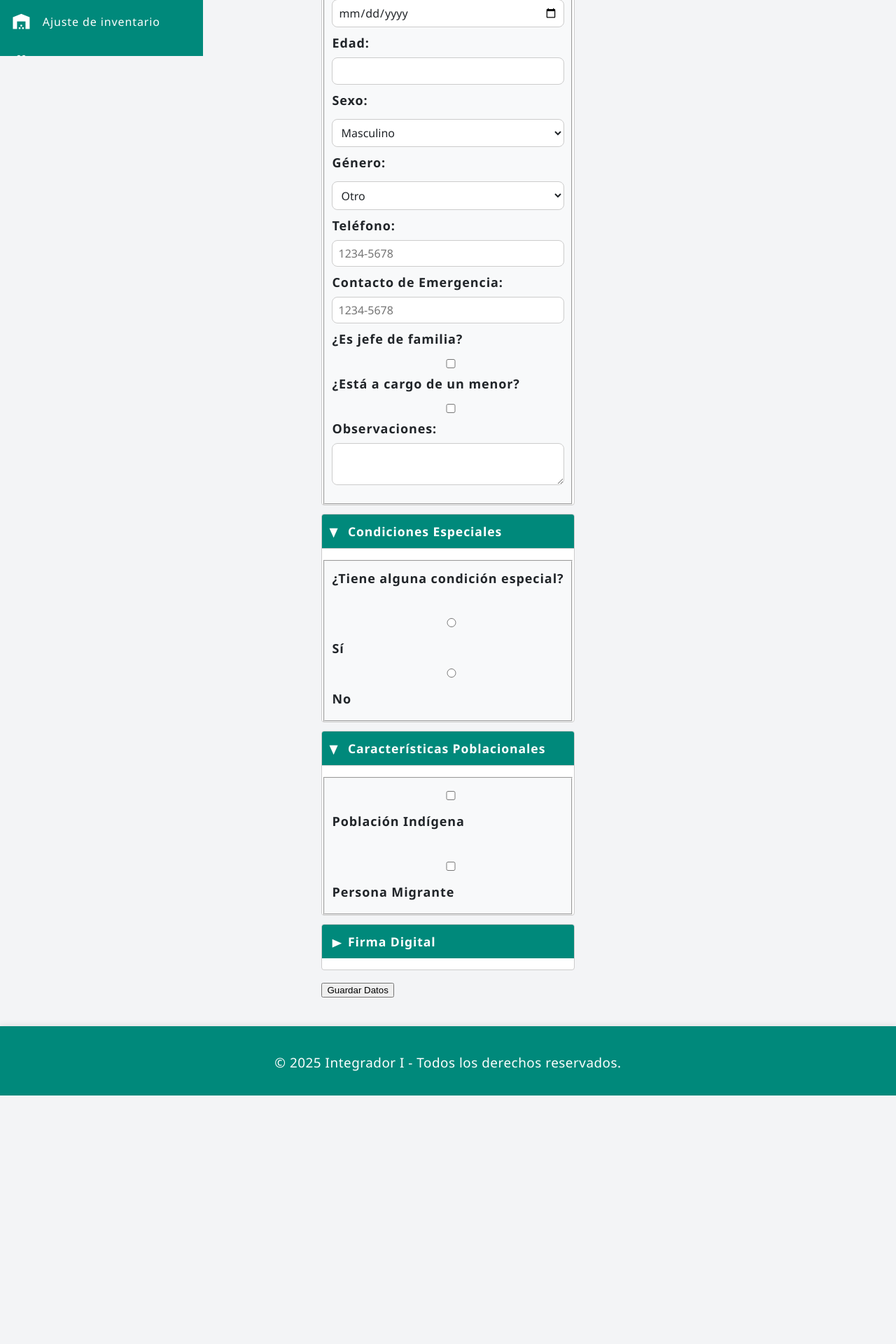
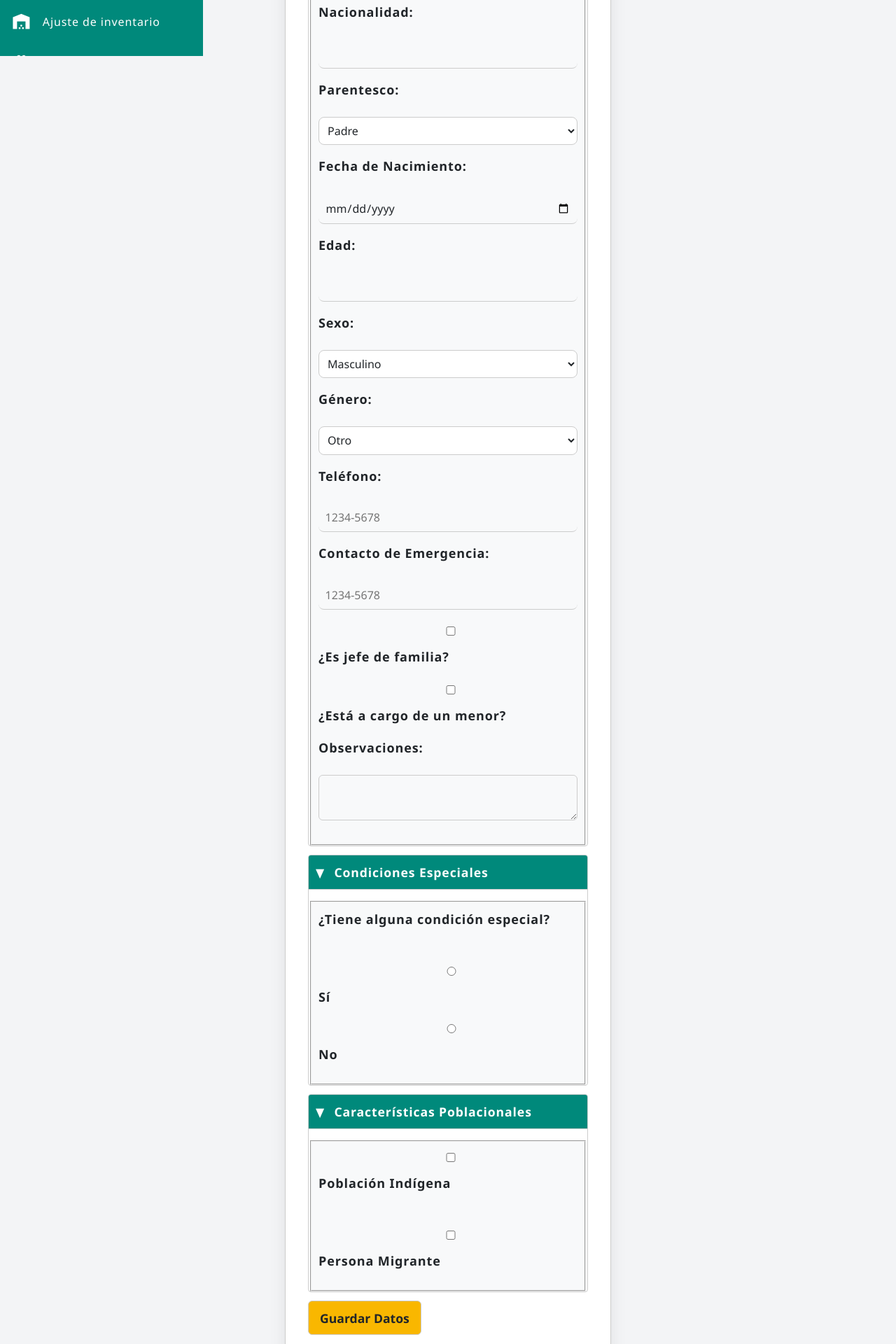
Before and after one commit to Derek-GB/IntegradorReact, a React (Vite) app: page /familiaFormulario.jsx in a window 1280 px wide. Shown: the part 780-2700 px from the top of the page at 70% size. Before the commit the page ends 2345 px from the top, so only its background shows below. Built offline with nearby package versions, Linux system fonts and the light colour scheme.

Commit message:
Cambios
Formulario de Persona

```diff
--- a/src/components/familiaCaracteristicasPoblacionales.jsx
+++ b/src/components/familiaCaracteristicasPoblacionales.jsx
@@ -1,4 +1,5 @@
 import React from "react";
+import "../styles/familiaFormulario.css"; // Asegúrate de que este CSS esté creado
 
 const paises = [
   "Belice",
--- a/src/components/familiaCondicionesEspeciales.jsx
+++ b/src/components/familiaCondicionesEspeciales.jsx
@@ -1,4 +1,5 @@
 import React from "react";
+import "../styles/familiaFormulario.css"; // Asegúrate de que este CSS esté creado
 
 const FamiliaCondicionesEspeciales = ({ datos = {}, setDatos }) => {
   const handleChange = (e) => {
--- a/src/components/familiaDatosPersonales.jsx
+++ b/src/components/familiaDatosPersonales.jsx
@@ -3,17 +3,11 @@ import React, { useState, useEffect } from "react";
 const FamiliaDatosPersonales = ({ datos = {}, setDatos }) => {
   const [edad, setEdad] = useState("");
 
-  // Calcula la edad a partir de la fecha de nacimiento
   const calcularEdad = (fecha) => {
-    if (!fecha) {
-      setEdad("");
-      return "";
-    }
+    if (!fecha) return setEdad("");
     const nacimiento = new Date(fecha);
-    if (isNaN(nacimiento.getTime())) {
-      setEdad("");
-      return "";
-    }
+    if (isNaN(nacimiento.getTime())) return setEdad("");
+
     const hoy = new Date();
     let edadCalc = hoy.getFullYear() - nacimiento.getFullYear();
     const mes = hoy.getMonth() - nacimiento.getMonth();
@@ -37,14 +31,12 @@ const FamiliaDatosPersonales = ({ datos = {}, setDatos }) => {
     setDatos(nuevosDatos);
   };
 
-  // Sincroniza edad si cambia desde fuera
   useEffect(() => {
     if (datos.edad !== undefined && datos.edad !== edad) {
       setEdad(datos.edad);
     }
   }, [datos.edad, edad]);
 
-  // Asegura valor predeterminado para tipoIdentificacion
   useEffect(() => {
     if (!datos.tipoIdentificacion) {
       setDatos((prev) => ({ ...prev, tipoIdentificacion: "Cédula" }));
@@ -52,17 +44,20 @@ const FamiliaDatosPersonales = ({ datos = {}, setDatos }) => {
   }, []);
 
   return (
+    <div className="ficha-persona">
       <details open>
         <summary><strong>Información Personal</strong></summary>
-      <fieldset className="mt-2"><label htmlFor="idFamilia">ID Familia:</label>
+        <fieldset>
+          <label htmlFor="idFamilia">ID Familia:</label>
           <input
             id="idFamilia"
             name="idFamilia"
             type="text"
+            onChange={handleChange}
             value={datos.idFamilia || ""}
-  className="form-control mb-2"
-  readOnly
+            className="form-control"
           />
+
           <label htmlFor="nombre">Nombre:</label>
           <input
             id="nombre"
@@ -70,7 +65,7 @@ const FamiliaDatosPersonales = ({ datos = {}, setDatos }) => {
             type="text"
             value={datos.nombre || ""}
             onChange={handleChange}
-          className="form-control mb-2"
+            className="form-control"
           />
 
           <label htmlFor="primerApellido">Apellido 1:</label>
@@ -80,7 +75,7 @@ const FamiliaDatosPersonales = ({ datos = {}, setDatos }) => {
             type="text"
             value={datos.primerApellido || ""}
             onChange={handleChange}
-          className="form-control mb-2"
+            className="form-control"
           />
 
           <label htmlFor="segundoApellido">Apellido 2:</label>
@@ -90,17 +85,16 @@ const FamiliaDatosPersonales = ({ datos = {}, setDatos }) => {
             type="text"
             value={datos.segundoApellido || ""}
             onChange={handleChange}
-          className="form-control mb-2"
+            className="form-control"
           />
 
           <label htmlFor="tipoIdentificacion">Tipo de Identificación:</label>
           <select
             id="tipoIdentificacion"
             name="tipoIdentificacion"
-          type="text"
             value={datos.tipoIdentificacion || "Cédula"}
             onChange={handleChange}
-          className="form-select mb-2"
+            className="form-select"
           >
             <option value="Cédula">Cédula</option>
             <option value="DIMEX">DIMEX</option>
@@ -116,7 +110,7 @@ const FamiliaDatosPersonales = ({ datos = {}, setDatos }) => {
             type="text"
             value={datos.numeroIdentificacion || ""}
             onChange={handleChange}
-          className="form-control mb-2"
+            className="form-control"
           />
 
           <label htmlFor="nacionalidad">Nacionalidad:</label>
@@ -126,7 +120,7 @@ const FamiliaDatosPersonales = ({ datos = {}, setDatos }) => {
             type="text"
             value={datos.nacionalidad || ""}
             onChange={handleChange}
-          className="form-control mb-2"
+            className="form-control"
           />
 
           <label htmlFor="parentesco">Parentesco:</label>
@@ -135,7 +129,7 @@ const FamiliaDatosPersonales = ({ datos = {}, setDatos }) => {
             name="parentesco"
             value={datos.parentesco || "Padre"}
             onChange={handleChange}
-          className="form-select mb-2"
+            className="form-select"
           >
             <option>Padre</option>
             <option>Madre</option>
@@ -150,7 +144,7 @@ const FamiliaDatosPersonales = ({ datos = {}, setDatos }) => {
             type="date"
             value={datos.fechaNacimiento || ""}
             onChange={handleChange}
-          className="form-control mb-2"
+            className="form-control"
           />
 
           <label htmlFor="edad">Edad:</label>
@@ -159,7 +153,7 @@ const FamiliaDatosPersonales = ({ datos = {}, setDatos }) => {
             type="text"
             value={edad}
             readOnly
-          className="form-control mb-2"
+            className="form-control"
           />
 
           <label htmlFor="sexo">Sexo:</label>
@@ -168,7 +162,7 @@ const FamiliaDatosPersonales = ({ datos = {}, setDatos }) => {
             name="sexo"
             value={datos.sexo || "Masculino"}
             onChange={handleChange}
-          className="form-select mb-2"
+            className="form-select"
           >
             <option>Masculino</option>
             <option>Femenino</option>
@@ -181,12 +175,11 @@ const FamiliaDatosPersonales = ({ datos = {}, setDatos }) => {
             name="genero"
             value={datos.genero || "Otro"}
             onChange={handleChange}
-          className="form-select mb-2"
+            className="form-select"
           >
             <option>Masculino</option>
             <option>No binario</option>
             <option>Femenino</option>
-          <option></option>
             <option>Otro</option>
           </select>
 
@@ -197,7 +190,7 @@ const FamiliaDatosPersonales = ({ datos = {}, setDatos }) => {
             type="tel"
             value={datos.telefono || ""}
             onChange={handleChange}
-          className="form-control mb-2"
+            className="form-control"
             placeholder="1234-5678"
           />
 
@@ -208,29 +201,33 @@ const FamiliaDatosPersonales = ({ datos = {}, setDatos }) => {
             type="tel"
             value={datos.contactoEmergencia || ""}
             onChange={handleChange}
-          className="form-control mb-2"
+            className="form-control"
             placeholder="1234-5678"
           />
 
-        <label htmlFor="esJefeFamilia">¿Es jefe de familia?</label>
+          <div className="checkbox-group">
             <input
               id="esJefeFamilia"
               type="checkbox"
               name="esJefeFamilia"
               checked={datos.esJefeFamilia || false}
               onChange={handleChange}
-          className="form-check-input mb-2 ms-2"
+              className="form-check-input"
             />
+            <label htmlFor="esJefeFamilia">¿Es jefe de familia?</label>
+          </div>
 
-        <label htmlFor="estaACargoMenor">¿Está a cargo de un menor?</label>
+          <div className="checkbox-group">
             <input
               id="estaACargoMenor"
               type="checkbox"
               name="estaACargoMenor"
               checked={datos.estaACargoMenor || false}
               onChange={handleChange}
-          className="form-check-input mb-2 ms-2"
+              className="form-check-input"
             />
+            <label htmlFor="estaACargoMenor">¿Está a cargo de un menor?</label>
+          </div>
 
           <label htmlFor="observaciones">Observaciones:</label>
           <textarea
@@ -238,10 +235,11 @@ const FamiliaDatosPersonales = ({ datos = {}, setDatos }) => {
             name="observaciones"
             value={datos.observaciones || ""}
             onChange={handleChange}
-          className="form-control mb-2"
+            className="form-control"
           />
         </fieldset>
       </details>
+    </div>
   );
 };
 
--- a/src/components/familiaFirmaDigital.jsx
+++ b/src/components/familiaFirmaDigital.jsx
@@ -1,5 +1,6 @@
 import React, { useEffect, useRef } from "react";
 import SignaturePad from "signature_pad";
+import "../styles/familiaFormulario.css"; // Asegúrate de que este CSS esté creado
 
 const FamiliaFirmaDigital = ({ datos = {}, setDatos }) => {
   const canvasRef = useRef(null);
--- a/src/components/familiaFormulario.jsx
+++ b/src/components/familiaFormulario.jsx
@@ -1,4 +1,4 @@
-import React, { useState } from "react";
+import React, { useState, useEffect } from "react";
 import FamiliaDatosPersonales from "./familiaDatosPersonales.jsx";
 import FamiliaCondicionesEspeciales from "./FamiliaCondicionesEspeciales.jsx";
 import FamiliaCaracteristicasPoblacionales from "./familiaCaracteristicasPoblacionales.jsx";
@@ -9,6 +9,7 @@ import {
   caracteristicasPoblacionalesAPI,
   firmasDigitalesAPI,
 } from "../helpers/api";
+import "../styles/familiaFormulario.css";
 
 const FamiliaFormulario = () => {
   const [datos, setDatos] = useState({
@@ -22,11 +23,98 @@ const FamiliaFormulario = () => {
   const [error, setError] = useState(null);
   const [success, setSuccess] = useState(null);
 
+  // Código de familia dinámico desde input
+  const codigoFamilia = datos.FamiliaDatosPersonales.idFamilia || "";
+
+  // Guardar en localStorage automáticamente si el usuario lo modifica
+  useEffect(() => {
+    if (codigoFamilia) {
+      localStorage.setItem("codigoFamilia", codigoFamilia);
+    }
+  }, [codigoFamilia]);
+
+  const obtenerIdUsuario = () => localStorage.getItem("idUsuario") || "";
+
   const validarDatos = (dp) => {
     if (!dp.nombre?.trim()) return "Falta el nombre.";
     if (!dp.numeroIdentificacion?.trim()) return "Falta el número de identificación.";
     if (!dp.tipoIdentificacion?.trim()) return "Falta el tipo de identificación.";
     return null;
+  };
+
+  const construirPersonaPayload = (dp, ce, cp, fd, codigoFamilia, idUsuarioCreacion) => ({
+    tieneCondicionSalud: ce.tieneCondicionSalud ?? true,
+    descripcionCondicionSalud: ce.descripcionCondicionSalud || ce.otrasCondiciones || "",
+    discapacidad: ce.discapacidad ?? false,
+    tipoDiscapacidad: ce.tipoDiscapacidad || "",
+    subtipoDiscapacidad: ce.subtipoDiscapacidad || "",
+    paisOrigen: cp.paises || "",
+    autoidentificacionCultural: cp.autoidentificacionCultural || "",
+    puebloIndigena: cp.grupoIndigena || "",
+    firma: fd.imagen || "",
+    idFamilia: codigoFamilia,
+    nombre: dp.nombre || "",
+    primerApellido: dp.primerApellido || "",
+    segundoApellido: dp.segundoApellido || "",
+    tipoIdentificacion: dp.tipoIdentificacion || "Cédula",
+    numeroIdentificacion: dp.numeroIdentificacion || "",
+    nacionalidad: dp.nacionalidad || "",
+    parentesco: dp.parentesco || "",
+    esJefeFamilia: dp.esJefeFamilia ?? false,
+    fechaNacimiento: dp.fechaNacimiento || "",
+    genero: dp.genero || "",
+    sexo: dp.sexo || "",
+    telefono: dp.telefono || "",
+    contactoEmergencia: dp.contactoEmergencia || "",
+    observaciones: dp.observaciones || "",
+    estaACargoMenor: dp.estaACargoMenor ?? false,
+    idUsuarioCreacion,
+  });
+
+  const crearPersonas = async (payloadArray) => {
+
+  console.log("Payload a enviar", payloadArray);
+
+  const res = await personasAPI.create(payloadArray);
+  console.log("Respuesta API", res);
+
+  const resultados = res.resultados || [];
+  const ids = resultados.map(r => r.id);
+
+  if (ids.length !== payloadArray.length) {
+    throw new Error("No se pudieron insertar todas las personas");
+  }
+  // Guardás el primer ID o los guardás todos (según lo que necesités)
+  localStorage.setItem("idPersona", ids[0]);
+  return ids;
+};
+
+
+  const crearCondicionesEspeciales = async (idPersona, ce) => {
+    return condicionesEspecialesAPI.create({
+      idPersona,
+      discapacidad: ce.discapacidad ?? false,
+      tipoDiscapacidad: ce.tipoDiscapacidad || "",
+      subtipoDiscapacidad: ce.subtipoDiscapacidad || "",
+      tieneCondicionSalud: ce.tieneCondicionSalud ?? true,
+      condicionSaludId: 1,
+    });
+  };
+
+  const crearCaracteristicasPoblacionales = async (idPersona, cp) => {
+    return caracteristicasPoblacionalesAPI.create({
+      idPersona,
+      migrante: cp.migrante ?? false,
+      indigena: cp.indigena ?? false,
+    });
+  };
+
+  const crearFirmaDigital = async (idPersona, fd) => {
+    if (!fd.imagen) return;
+    return firmasDigitalesAPI.create({
+      idPersona,
+      firma: fd.imagen,
+    });
   };
 
   const handleSubmit = async (e) => {
@@ -47,73 +135,33 @@ const FamiliaFormulario = () => {
       return;
     }
 
-    try {
-      // Armar el payload según el schema proporcionado
-      const personaPayload = {
-        tieneCondicionSalud: ce.tieneCondicionSalud ?? true,
-        descripcionCondicionSalud: ce.descripcionCondicionSalud || ce.otrasCondiciones || "",
-        discapacidad: ce.discapacidad ?? false,
-        tipoDiscapacidad: ce.tipoDiscapacidad || "",
-        subtipoDiscapacidad: ce.subtipoDiscapacidad || "",
-        paisOrigen: cp.paises || "",
-        autoidentificacionCultural: cp.autoidentificacionCultural || "",
-        puebloIndigena: cp.grupoIndigena || "",
-        firma: fd.imagen || "",
-        idFamilia: 1,
-        nombre: dp.nombre || "",
-        primerApellido: dp.primerApellido || "",
-        segundoApellido: dp.segundoApellido || "",
-        tipoIdentificacion: dp.tipoIdentificacion || "Cédula",
-        numeroIdentificacion: dp.numeroIdentificacion || "",
-        nacionalidad: dp.nacionalidad || "",
-        parentesco: dp.parentesco || "",
-        esJefeFamilia: dp.esJefeFamilia ?? false,
-        fechaNacimiento: dp.fechaNacimiento || "",
-        genero: dp.genero || "",
-        sexo: dp.sexo || "",
-        telefono: dp.telefono || "",
-        contactoEmergencia: dp.contactoEmergencia || "",
-        observaciones: dp.observaciones || "",
-        estaACargoMenor: dp.estaACargoMenor ?? false,
-        idUsuarioCreacion: 1,
-      };
-
-      // Enviar a la API principal
-      const personaRes = await personasAPI.create([personaPayload]);
-      const personaId = personaRes.id || personaRes.data?.id;
-      if (!personaId) throw new Error("No se recibió el ID de la persona");
-
-      // Enviar a las APIs relacionadas (opcional según tu lógica)
-      await condicionesEspecialesAPI.create({
-        idPersona: personaId,
-        discapacidad: ce.discapacidad ?? false,
-        tipoDiscapacidad: ce.tipoDiscapacidad || "",
-        subtipoDiscapacidad: ce.subtipoDiscapacidad || "",
-        tieneCondicionSalud: ce.tieneCondicionSalud ?? true,
-        condicionSaludId: 1,
-      });
-
-      await caracteristicasPoblacionalesAPI.create({
-        idPersona: personaId,
-        migrante: cp.migrante ?? false,
-        indigena: cp.indigena ?? false,
-      });
-
-      if (fd.imagen) {
-        await firmasDigitalesAPI.create({
-          idPersona: personaId,
-          firma: fd.imagen,
-        });
+    if (!codigoFamilia) {
+      setError("No se encontró el código de familia. Asegúrese de ingresarlo.");
+      setLoading(false);
+      return;
     }
 
+    const idUsuarioCreacion = obtenerIdUsuario();
+    if (!idUsuarioCreacion) {
+      setError("No se encontró el idUsuario en localStorage.");
+      setLoading(false);
+      return;
+    }
+
+    try {
+      const personaPayload = construirPersonaPayload(dp, ce, cp, fd, codigoFamilia, idUsuarioCreacion);
+      const [personaId] = await crearPersonas([personaPayload]);
+
+      console.log("Payload enviado", [personaPayload]);
+      console.log("Respuesta completa", res);
+      console.log("Resultados:", res.data?.resultados);
+
+
+      await crearCondicionesEspeciales(personaId, ce);
+      await crearCaracteristicasPoblacionales(personaId, cp);
+      await crearFirmaDigital(personaId, fd);
+
       setSuccess("¡Datos guardados correctamente!");
-      // Opcional: resetear el formulario
-      // setDatos({
-      //   FamiliaDatosPersonales: {},
-      //   FamiliaCondicionesEspeciales: {},
-      //   FamiliaCaracteristicasPoblacionales: {},
-      //   FamiliaFirmaDigital: {},
-      // });
     } catch (err) {
       setError("Error al guardar los datos: " + (err.message || err));
       console.error(err);
@@ -123,7 +171,9 @@ const FamiliaFormulario = () => {
   };
 
   return (
-    <form onSubmit={handleSubmit}>
+    <div className="familia-formulario-fullscreen">
+      <form onSubmit={handleSubmit} className="familiaFormulario">
+        <div className="ficha-persona">
           <FamiliaDatosPersonales
             datos={datos.FamiliaDatosPersonales}
             setDatos={(nuevosDatos) =>
@@ -133,7 +183,9 @@ const FamiliaFormulario = () => {
               }))
             }
           />
+        </div>
 
+        <div className="ficha-persona">
           <FamiliaCondicionesEspeciales
             datos={datos.FamiliaCondicionesEspeciales}
             setDatos={(nuevosDatos) =>
@@ -143,7 +195,9 @@ const FamiliaFormulario = () => {
               }))
             }
           />
+        </div>
 
+        <div className="ficha-persona">
           <FamiliaCaracteristicasPoblacionales
             datos={datos.FamiliaCaracteristicasPoblacionales}
             setDatos={(nuevosDatos) =>
@@ -153,7 +207,10 @@ const FamiliaFormulario = () => {
               }))
             }
           />
+        </div>
 
+        {datos.FamiliaDatosPersonales.esJefeFamilia && (
+          <div className="ficha-persona">
             <FamiliaFirmaDigital
               datos={datos.FamiliaFirmaDigital}
               setDatos={(nuevosDatos) =>
@@ -163,29 +220,15 @@ const FamiliaFormulario = () => {
                 }))
               }
             />
+          </div>
+        )}
 
-      {/* Debug: muestra JSON */}
-      {/* <pre
-        style={{
-          background: "#f0f0f0",
-          padding: "10px",
-          maxHeight: "150px",
-          overflow: "auto",
-          fontSize: "12px",
-          marginBottom: "1rem",
-        }}
-      >
-        {JSON.stringify(datos, null, 2)}
-      </pre> */}
-
-      {loading && <p>Guardando datos...</p>}
-      {error && <p style={{ color: "red" }}>{error}</p>}
-      {success && <p style={{ color: "green" }}>{success}</p>}
-
-      <button type="submit" disabled={loading}>
-        Guardar Datos
-      </button>
+        {loading && <p className="mensaje-cargando">Guardando datos...</p>}
+        {error && <p className="error">{error}</p>}
+        {success && <p className="success">{success}</p>}
+        <button type="submit" disabled={loading}>Guardar Datos</button>
       </form>
+    </div>
   );
 };
 
--- /dev/null
+++ b/src/styles/familiaFormulario.css
@@ -0,0 +1,106 @@
+.familia-formulario-fullscreen {
+  min-height: 100vh;
+  width: 100vw;
+  background: var(--color-fondo);
+  display: flex;
+  align-items: center;
+  justify-content: center;
+  font-family: var(--fuente-principal);
+  overflow: visible;
+}
+
+/* Contenedor principal con nueva clase aplicada */
+.familiaFormulario {
+  background: var(--color-blanco);
+  padding: 2.5rem 2rem;
+  border-radius: 16px;
+  box-shadow: 0 4px 24px rgba(0, 0, 0, 0.08);
+  min-width: 340px;
+  max-width: 400px;
+  width: 100%;
+  border: 1px solid var(--color-gris-borde);
+  font-family: var(--fuente-principal);
+}
+
+.familiaFormulario h2 {
+  display: block;
+  visibility: visible;
+  opacity: 1;
+  text-align: center;
+  margin-bottom: 1.5rem;
+  font-weight: 700;
+  font-size: 1.5rem;
+  min-height: 1em;
+  line-height: 1.4;
+  z-index: 1;
+}
+
+.familiaFormulario label {
+  display: flex;
+  flex-direction: column;
+  margin-bottom: 1.1rem;
+  font-weight: 600;
+  color: var(--color-texto);
+}
+
+.familiaFormulario input {
+  margin-top: 0.4rem;
+  padding: 0.6rem;
+  border: none;
+  border-bottom: 1px solid var(--color-gris-borde); /* 👈 Línea inferior */
+  font-size: 1rem;
+  background: transparent;
+  transition: border 0.2s;
+  font-family: var(--fuente-principal);
+  color: var(--color-texto);
+}
+
+.familiaFormulario input:focus {
+  border-bottom: 2px solid var(--color-verde-form);
+  outline: none;
+}
+
+.familiaFormulario textarea {
+  margin-top: 0.4rem;
+  padding: 0.6rem;
+  border: 1px solid var(--color-gris-borde);
+  border-radius: 6px;
+  font-size: 1rem;
+  background: transparent;
+  font-family: var(--fuente-principal);
+  color: var(--color-texto);
+  resize: vertical;
+  box-shadow: none;
+}
+
+.familiaFormulario textarea:focus {
+  border: 1.5px solid var(--color-verde-form);
+  outline: none;
+}
+
+.familiaFormulario button[type="submit"],
+.familiaFormulario button[type="button"] {
+  background: var(--color-amarillo);
+  color: var(--color-texto);
+  border:1px solid var(--color-gris-borde);
+  border-radius: 6px;
+  padding: 0.7rem 1rem;
+  font-size: 1.1rem;
+  font-weight: bold;
+  cursor: pointer;
+  transition: background 0.2s;
+  font-family: var(--fuente-principal);
+}
+
+.familiaFormulario button[type="submit"]:hover,
+.familiaFormulario button[type="button"]:hover {
+  background: var(--color-amarillo-hover);
+}
+
+.familiaFormulario p {
+  text-align: center;
+  margin-top: 1rem;
+  color: var(--color-verde-form);
+  font-weight: 600;
+  font-family: var(--fuente-principal);
+}
```
Lines whose indentation alone changed are shown as unchanged.
